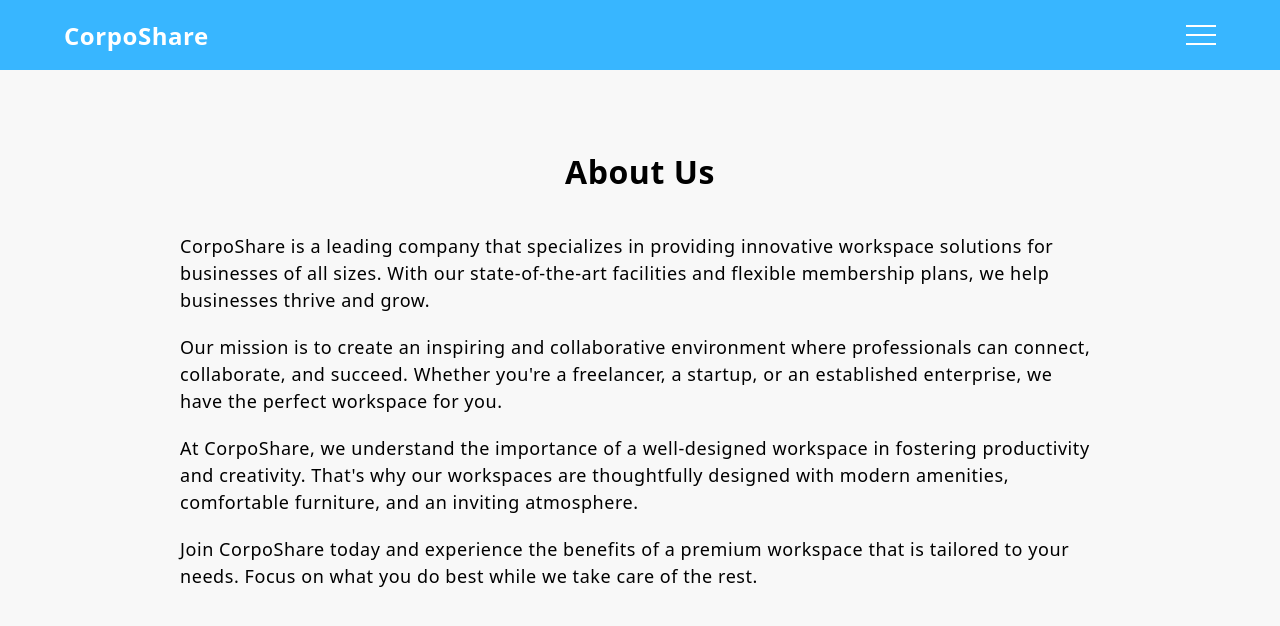
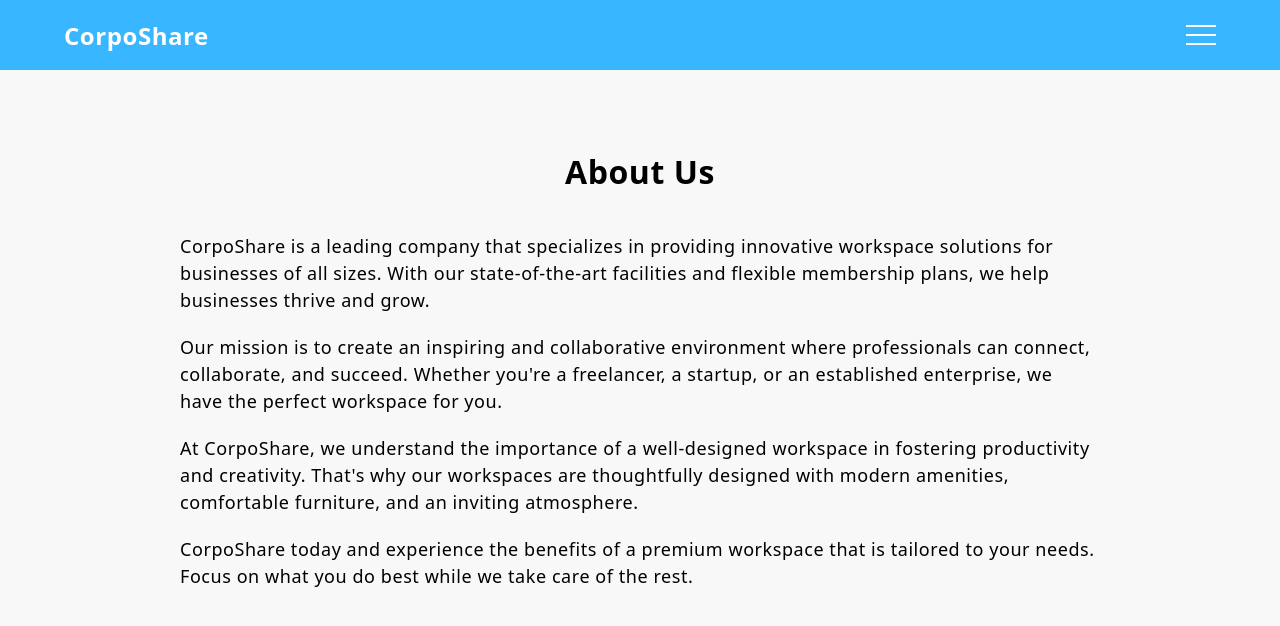
Before and after one commit to MisraSwarup45/corposhare-old, a React (Create React App) app: page /about in a window 1280 px wide. Shown: the top 626 px of the page. Built offline with nearby package versions, Linux system fonts and the light colour scheme.

Commit message:
ABout-Update

```diff
--- a/src/companyform/About.jsx
+++ b/src/companyform/About.jsx
@@ -19,7 +19,7 @@ const About = () => {
                         At CorpoShare, we understand the importance of a well-designed workspace in fostering productivity and creativity. That's why our workspaces are thoughtfully designed with modern amenities, comfortable furniture, and an inviting atmosphere.
                     </p>
                     <p className="about-description">
-                        Join CorpoShare today and experience the benefits of a premium workspace that is tailored to your needs. Focus on what you do best while we take care of the rest.
+                        CorpoShare today and experience the benefits of a premium workspace that is tailored to your needs. Focus on what you do best while we take care of the rest.
                     </p>
                 </div>
             </div>
```
